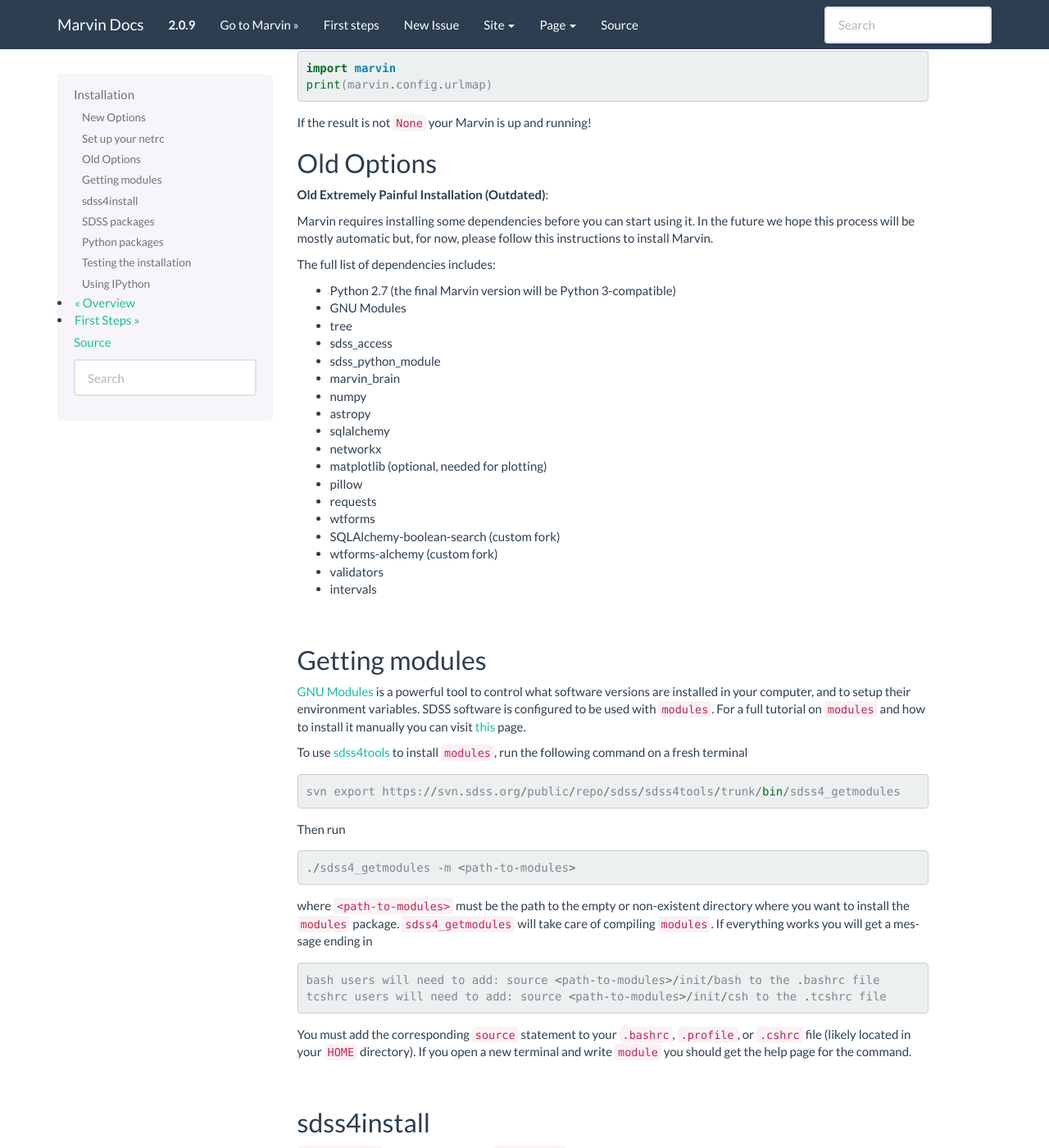
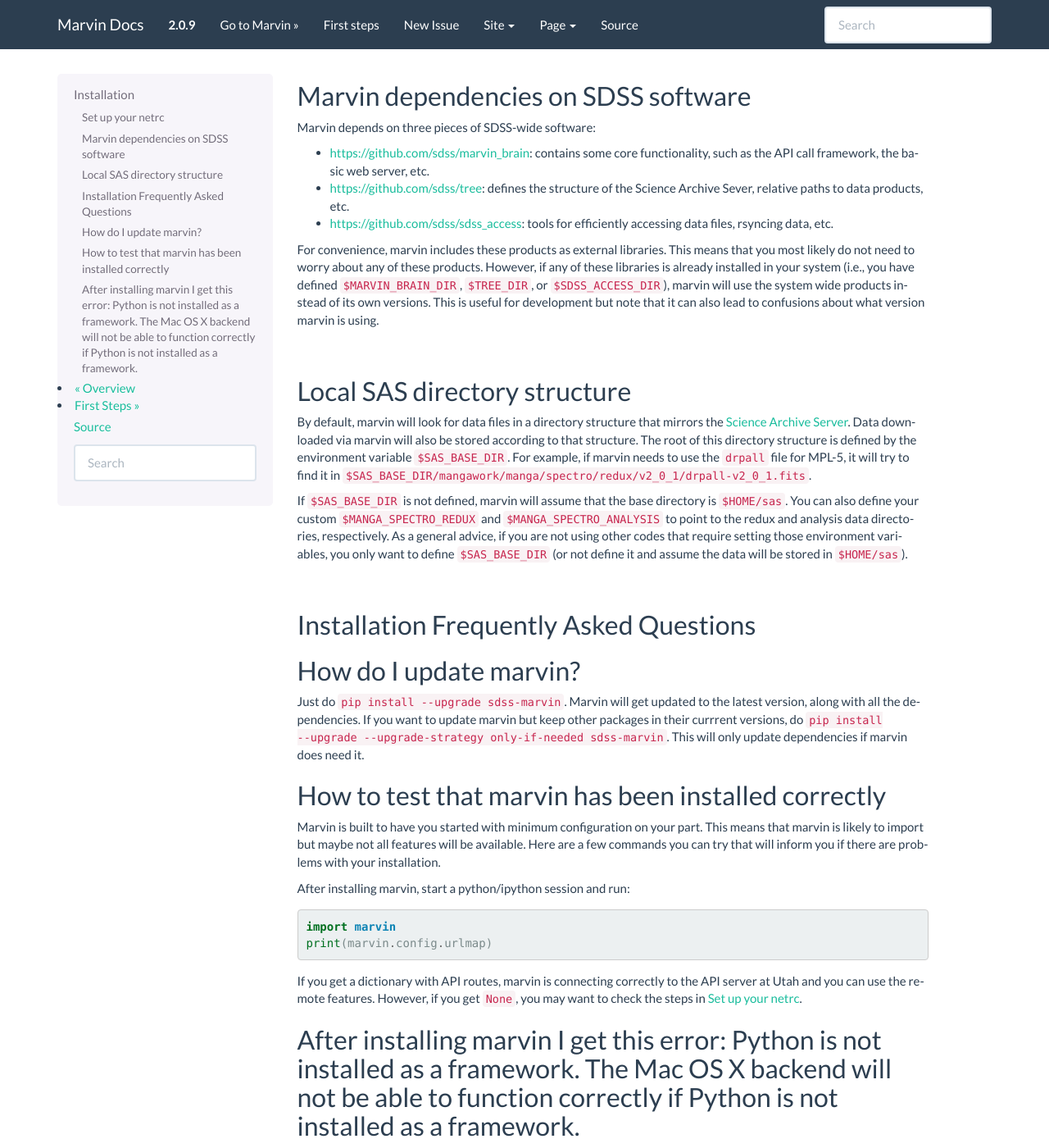
Before and after one commit to sdss/marvin, a Sphinx documentation site: the page built from docs/sphinx/installation.rst, in a window 1280 px wide and 1400 px high, scrolled down 974 px. Shown: the whole window at 82% size. Built offline with Sphinx 7.4.7, drawn with Linux system fonts in a browser that asks for light colours; pages that are not in the unit, such as notebooks, are missing from menus; the version number is read from the project's files by our own code; some of the changed text lies outside the part shown.

Commit message:
several changes to the installation section:
- removed old installation text
- added section on marvin SDSS dependencies and SAS_BASE_DIR
- added section for FAQ about installation

```diff
--- a/docs/sphinx/installation.rst
+++ b/docs/sphinx/installation.rst
@@ -13,20 +10,28 @@
 
 .. warning:: Marvin does not yet work with Python 3. Make sure you are using Python 2.
 
-New Options
------------
+|
 
-**Updated Painless Installation**::
+.. _marvin-installation:
+
+Installation
+============
+
+**Painless Installation**::
 
     pip install sdss-marvin
 
-**Updated Developer Installation (Medium Pain)**::
+**Developer Installation (Medium Pain)**::
 
     git clone https://github.com/sdss/marvin
     cd marvin
     git submodule init
     git submodule update
     python setup.py install
+
+|
+
+.. _setup-netrc:
 
 Set up your netrc
 -----------------
@@ -45,244 +50,81 @@
        password <password>
 
 and replace ``<password>`` with the default SDSS data password. Finally, run
-``chmod 600 ~/.netrc`` to make the file only accessible to your user. To test that
-the configuration has been successfully applied, start a python session and run::
+``chmod 600 ~/.netrc`` to make the file only accessible to your user.
+
+|
+
+Marvin dependencies on SDSS software
+------------------------------------
+
+Marvin depends on three pieces of SDSS-wide software:
+
+* `https://github.com/sdss/marvin_brain <marvin_brain>`_: contains some core functionality, such as the API call framework, the basic web server, etc.
+* `https://github.com/sdss/tree <tree>`_: defines the structure of the Science Archive Sever, relative paths to data products, etc.
+* `https://github.com/sdss/sdss_access <sdss_access>`_: tools for efficiently accessing data files, rsyncing data, etc.
+
+For convenience, marvin includes these products as external libraries. This means that
+you most likely do not need to worry about any of these products. However, if any
+of these libraries is already installed in your system (i.e., you have defined
+``$MARVIN_BRAIN_DIR``, ``$TREE_DIR``, or ``$SDSS_ACCESS_DIR``), marvin will use the system
+wide products instead of its own versions. This is useful for development but note that
+it can also lead to confusions about what version marvin is using.
+
+|
+
+Local SAS directory structure
+-----------------------------
+
+By default, marvin will look for data files in a directory structure that mirrors the
+`Science Archive Server <https://data.sdss.org/sas>`_. Data downloaded via marvin will
+also be stored according to that structure. The root of this directory structure is
+defined by the environment variable  ``$SAS_BASE_DIR``. For example, if marvin needs
+to use the ``drpall`` file for MPL-5, it will try to find it in
+``$SAS_BASE_DIR/mangawork/manga/spectro/redux/v2_0_1/drpall-v2_0_1.fits``.
+
+If ``$SAS_BASE_DIR`` is not defined, marvin will assume that the base directory is ``$HOME/sas``.
+You can also define your custom ``$MANGA_SPECTRO_REDUX`` and ``$MANGA_SPECTRO_ANALYSIS`` to
+point to the redux and analysis data directories, respectively. As a general advice, if you are
+not using other codes that require setting those environment variables, you only want to
+define ``$SAS_BASE_DIR`` (or not define it and assume the data will be stored in ``$HOME/sas``).
+
+|
+
+.. _install-faq:
+
+Installation Frequently Asked Questions
+---------------------------------------
+
+How do I update marvin?
+-----------------------
+
+Just do ``pip install --upgrade sdss-marvin``. Marvin will get updated to the latest
+version, along with all the dependencies. If you want to update marvin but keep other
+packages in their currrent versions, do
+``pip install --upgrade --upgrade-strategy only-if-needed sdss-marvin``. This will only
+update dependencies if marvin does need it.
+
+How to test that marvin has been installed correctly
+----------------------------------------------------
+
+Marvin is built to have you started with minimum configuration on your part. This means that
+marvin is likely to import but maybe not all features will be available. Here are a few commands
+you can try that will inform you if there are problems with your installation.
+
+After installing marvin, start a python/ipython session and run::
 
     import marvin
     print(marvin.config.urlmap)
 
-If the result is not ``None`` your Marvin is up and running!
+If you get a dictionary with API routes, marvin is connecting correctly to the API server at
+Utah and you can use the remote features. However, if you get ``None``, you may want to
+check the steps in :ref:`setup-netrc`.
 
-Old Options
------------
+After installing marvin I get this error: Python is not installed as a framework. The Mac OS X backend will not be able to function correctly if Python is not installed as a framework.
+-----------------------------------------------------------------------------------------
 
-**Old Extremely Painful Installation (Outdated)**:
-
-Marvin requires installing some dependencies before you can start using it.
-In the future we hope this process will be mostly automatic but, for now,
-please follow this instructions to install Marvin.
-
-The full list of dependencies includes:
-
-* Python 2.7 (the final Marvin version will be Python 3-compatible)
-* GNU Modules
-* tree
-* sdss_access
-* sdss_python_module
-* marvin_brain
-* numpy
-* astropy
-* sqlalchemy
-* networkx
-* matplotlib (optional, needed for plotting)
-* pillow
-* requests
-* wtforms
-* SQLAlchemy-boolean-search (custom fork)
-* wtforms-alchemy (custom fork)
-* validators
-* intervals
-
-.. flask_cors
-
-.. flask_cors
-
-|
-
-Getting modules
----------------
-
-`GNU Modules <http://modules.sourceforge.net>`_ is a powerful tool to control
-what software versions are installed in your computer, and to setup their
-environment variables. SDSS software is configured to be used with ``modules``.
-For a full tutorial on ``modules`` and how to install it manually you can visit
-`this <https://trac.sdss.org/wiki/Software/modules>`_ page.
-
-To use `sdss4tools <https://trac.sdss.org/browser/repo/sdss/sdss4tools?order=name>`_
-to install ``modules``, run the following command on a fresh terminal ::
-
-    svn export https://svn.sdss.org/public/repo/sdss/sdss4tools/trunk/bin/sdss4_getmodules
-
-Then run ::
-
-    ./sdss4_getmodules -m <path-to-modules>
-
-where ``<path-to-modules>`` must be the path to the empty or non-existent directory
-where you want to install the ``modules`` package. ``sdss4_getmodules`` will take care
-of compiling ``modules``. If everything works you will get a message ending in ::
-
-    bash users will need to add: source <path-to-modules>/init/bash to the .bashrc file
-    tcshrc users will need to add: source <path-to-modules>/init/csh to the .tcshrc file
-
-You must add the corresponding ``source`` statement to your ``.bashrc``, ``.profile``, or
-``.cshrc`` file (likely located in your ``HOME`` directory). If you open a new terminal and
-write ``module`` you should get the help page for the command.
-
-|
-
-sdss4install
-------------
-
-``sdss4install`` is a tool that lives in ``sdss4tools`` that helps significantly
-to download, configure, and make available SDSS software. To install ``sdss4tool``
-you can use the ``bootstrap`` installation script. First, create a directory where you
-want to store SDSS sofware and export that path ::
-
-    mkdir -p ~/software/sdss
-    export SDSS4_PRODUCT_ROOT=~/software/sdss
-
-(note that you do not need to add SDSS4_PRODUCT_ROOT to your ``.bashrc``). Then
-download and run the script ::
-
-    svn export https://svn.sdss.org/public/repo/sdss/sdss4tools/trunk/bin/sdss4bootstrap
-    ./sdss4bootstrap -l
-
-Next, edit your ``.bashrc`` or ``.cshrc`` file to include ::
-
-    module use $SDSS4_PRODUCT_ROOT/repo/modulefiles
-
-If you now run ``module avail`` in a new terminal you will get a list containing
-``sdss4tools``. Now you are ready to install more SDSS software by just
-using the ``sdss4install`` command.
-
-Before we continue, let's make sure SVN has the right permissions to access the private
-repositories. For that, run ::
-
-    module load sdss4tools
-    sdss4auth
-
-which will prompt you for your trac username and password. When it asks you to store the
-credentials say yes and make sure to run ::
-
-    chmod g-rwX,o-rwX ~/.subversion
-
-to ensure that your subversion directory only accesible by you.
-
-|
-
-SDSS packages
--------------
-
-Marvin depends on a few SDSS packages. First, create a directory that will act as
-your local SAS. This directory will follow the same structure as the remote SAS and will
-be used for local and downloaded data. For example ::
-
-    mkdir -p ~/sdss/sas
-    export SAS_BASE_DIR=~/sdss/sas
-
-Let's load ``sdss4tools`` so that you can use ``sdss4install`` to install the dependencies ::
-
-    module load sdss4tools
-
-The following commands should install all the necessary dependencies in your selected
-``SDSS4_PRODUCT_ROOT``. At some point you may be asked for your SDSS Trac username and
-password ::
-
-    sdss4install sdss/tree trunk
-    sdss4install sdss/sdss_access trunk
-    sdss4install sdss/sdss_python_module branches/marvin
-    sdss4install manga/marvin_brain trunk
-    sdss4install manga/marvin branches/marvin_alpha
-
-The last line actually installs Marvin from the
-`marvin_refactor <https://trac.sdss.org/browser/repo/manga/marvin/branches/marvin_refactor>`_
-branch. If you now do a ``module avail`` you should get something like ::
-
-    ------------------------------ /home/albireo/software/modulefiles ------------------------
-    marvin/marvin_refactor    sdss_python_module/marvin tree/dr12       tree/dr9
-    marvin_brain/trunk        tree/bosswork             tree/dr13       tree/sdsswork(default)
-    sdss4tools/0.2.6(default) tree/dr10                 tree/dr7
-    sdss_access/trunk         tree/dr11                 tree/dr8
-
-Doing ``module load marvin`` will setup all the necessary environment variables
-that Marvin needs to work. (Also, you can ignore the errors about 'dust' and
-'inspection/trunk'.) However, you may not want to do that every time you want to
-work with Marvin. To have ``modules`` load Marvin for each new terminal you can
-create a file containing ``modules`` commands ::
-
-    cat > ~/.modules <<EOL
-    module load sdss4tools
-    module load marvin
-    EOL
-
-and edit your ``.bashrc`` or ``.cshrc`` to source it ::
-
-    source ~/.modules
-
-The lines in ``.modules`` will load ``sdss4tools`` and ``marvin`` for each new terminal.
-
-|
-
-Python packages
----------------
-
-In addition to SDSS software, Marvin depends on a few Python libraries. These can easily
-be installed with `pip <https://pip.pypa.io/en/stable/>`_. If your system does not have
-``pip``, you can install it following these
-`instructions <https://pip.pypa.io/en/stable/installing/>`_. Most packages can also
-be installed with `easy_install <https://pypi.python.org/pypi/setuptools>`_.
-
-With ``pip`` run the following commands and make sure they finish without errors. You may need to use ``sudo`` to run these commands. Also, some modern versions of Mac OSX do
-not allow to install these products even with ``sudo``. If that is your case, try using
-``pip install --user <package>``::
-
-    pip install --upgrade numpy
-    pip install --upgrade astropy
-    pip install --upgrade sqlalchemy
-    pip install --upgrade networkx
-    pip install --upgrade matplotlib
-    pip install --upgrade requests
-    pip install --upgrade pillow
-    pip install --upgrade wtforms
-    pip install --upgrade Flask
-    pip install --upgrade validators
-    pip install --upgrade intervals
-
-The ``--upgrade`` flag will make sure you are running the latest versions of the
-packages. Additionally, Marvin requires installing two forks of Python packages.
-Those forks will eventually be merged into Marvin, but during active development
-they live in GitHub repositories. To install ``SQLAlchemy-boolean-search`` do ::
-
-    git clone https://github.com/havok2063/SQLAlchemy-boolean-search.git
-    cd SQLAlchemy-boolean-search
-    python setup.py install
-
-You may need ``sudo`` for the last command. Once the library is installed you can
-remove the ``SQLAlchemy-boolean-search`` directory. Similarly, for ``wtforms-alchemy`` do ::
-
-    git clone https://github.com/havok2063/wtforms-alchemy.git
-    cd wtforms-alchemy
-    python setup.py install
-
-You should now be ready to use Marvin!
-
-|
-
-Testing the installation
-------------------------
-
-Let's do a quick check to make sure Marvin is working. In a fresh terminal do ::
-
-    python
-    >>> import marvin
-    >>> marvin.config.mode
-    'auto'
-
-You may get a few warnings and info messages after ``import marvin``. That's ok,
-we'll deal with them later. Congratulations, you have finished the Marvin installation!
-Now go on to :ref:`marvin-first-steps`!
-
-|
-
-Using IPython
--------------
-
-If you plan to work with Marvin interactively, from the Python terminal, we recommend you use
-`IPython <https://ipython.org/>`_, which provides many nice features such as autocompletion,
-between history, colour coding, etc. It's also especialyl useful if you plan to use Matplotlib,
-as IPython comes with default interactive plotting. To install it, follow the instructions in
-the webpage, or simply do ::
-
-    pip install jupyter
-
-And just run ``ipython`` in your terminal.
+This problem is caused by matplotlib not being able to use the MacOS backend if you are using
+anaconda. Follow `these instructions
+<http://stackoverflow.com/questions/21784641/installation-issue-with-matplotlib-python>`_ to fix
+the problem. If you do want to use the MacOS backend, consider installing Python using
+`homebrew <http://brew.sh/>`_.
```
Also changed, not shown: other parts of docs/sphinx/installation.rst (+0 -3 lines).
